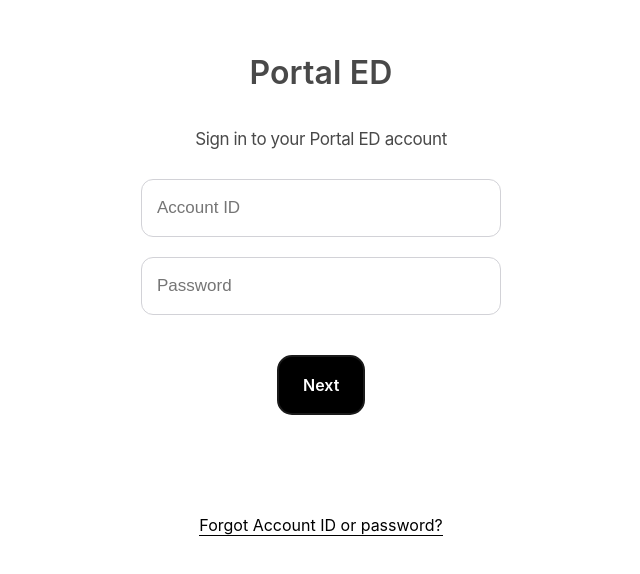
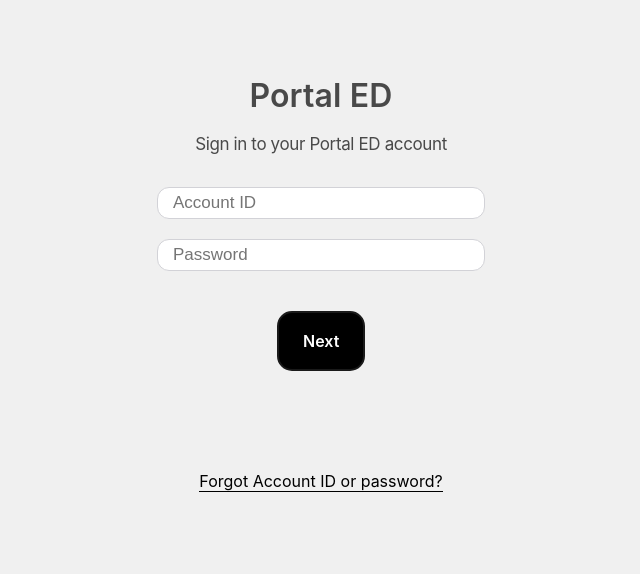
Before and after one commit to bruteforceproject/PortalEd, a React (Create React App) app in the folder frontend/: page / in a window 1280 px wide. Shown: the part 116-690 px from the top of the page, without its empty margins (319-959 px from the left). Built offline with nearby package versions, Linux system fonts and the light colour scheme.

Commit message:
Color Palette for R Y G

```diff
--- a/frontend/src/assets/page-styles/global-styles.css
+++ b/frontend/src/assets/page-styles/global-styles.css
@@ -0,0 +1,82 @@
+/* global-styles.css */
+
+/*
+Red: #e63b2c
+Yellow: #f2ca52
+Green: #558c3b
+*/
+
+/* Reset default browser styles */
+* {
+    box-sizing: border-box;
+    margin: 0;
+    padding: 0;
+  }
+
+
+  body {
+    font-family: "Helvetica Neue", Helvetica, Arial, sans-serif;
+    font-size: 16px;
+  }
+
+
+  h1, h2, h3 {
+    font-family: "SF Pro Display", "SF Pro Icons", "Helvetica Neue", Helvetica, Arial, sans-serif;
+  }
+
+
+  h1 {
+    font-size: 28px;
+  }
+
+  h2 {
+    font-size: 24px;
+  }
+
+  h3 {
+    font-size: 20px;
+  }
+
+
+  :root {
+    --primary-color: #a3a3a3; /* Change to your primary color */
+    --secondary-color: #3f3f3f; /* Change to your secondary color */
+    --background-color: #f0f0f0; /* Change to your background color */
+  }
+
+
+  body {
+    background-color: var(--background-color);
+    color: var(--secondary-color);
+  }
+
+
+  .button {
+    display: inline-block;
+    padding: 10px 20px;
+    background-color: var(--primary-color);
+    color: #fff;
+    border: none;
+    cursor: pointer;
+    text-decoration: none;
+    border-radius: 5px;
+  }
+
+  .button:hover {
+    background-color: #0056b3;
+  }
+
+  /* Link styles */
+  a {
+    color: var(--primary-color);
+    text-decoration: none;
+  }
+
+  a:hover {
+    text-decoration: underline;
+  }
+
+  /* Spacing */
+  h1, h2, h3, p {
+    margin-bottom: 20px;
+  }
```
